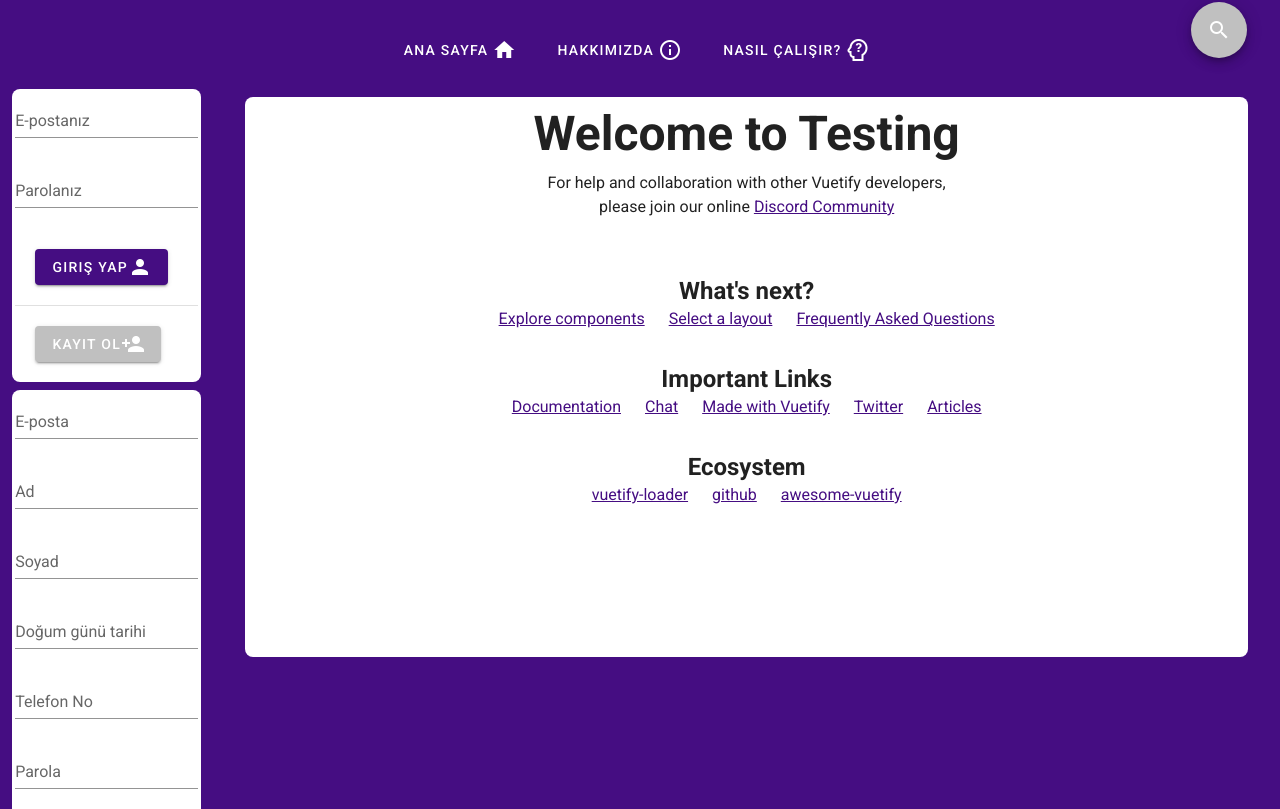
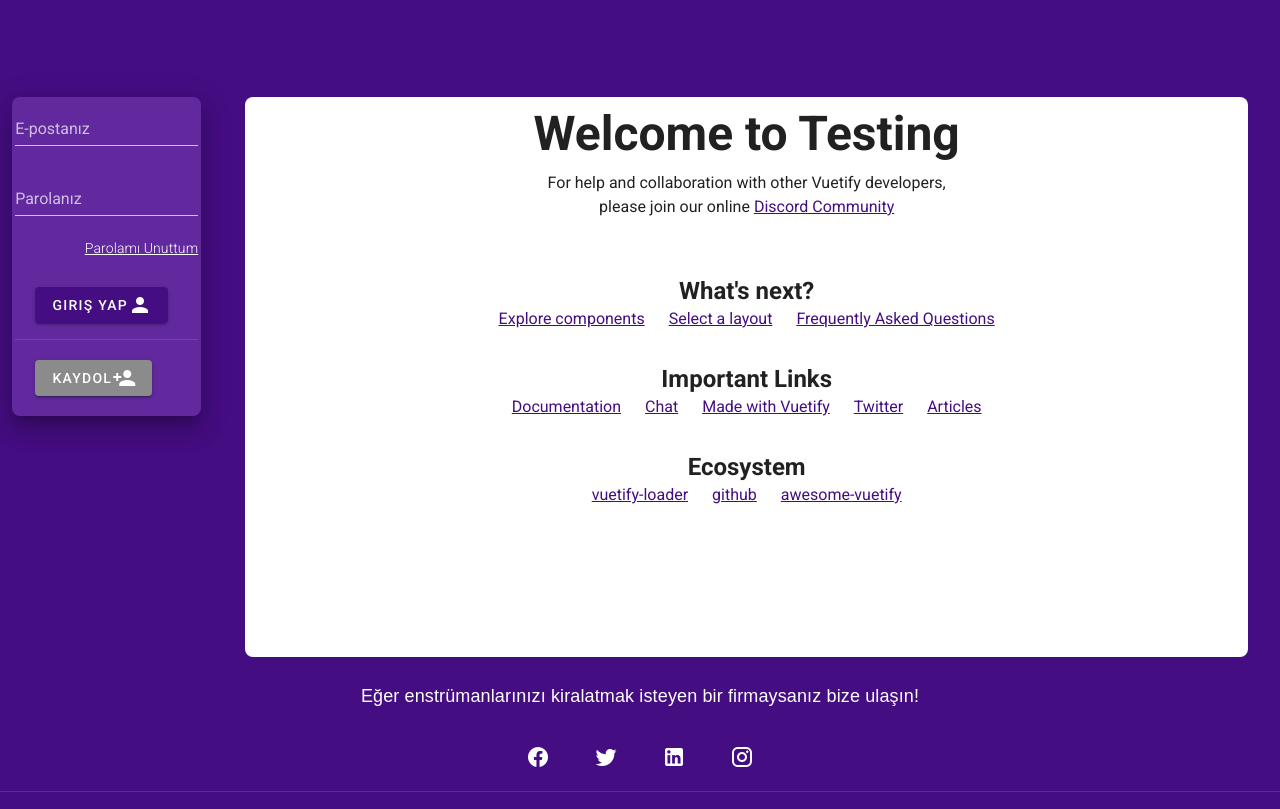
Before and after one commit to fatihy101/instrument-rent, a Vue app in the folder webclient/: page / in a window 1280 px wide. Shown: the part 191-1000 px from the top of the page. Built offline with nearby package versions, Linux system fonts and the light colour scheme.

Commit message:
Kayıt ekranı ve giriş ekranı geçişleri tamamlandı.

```diff
--- a/webclient/src/App.vue
+++ b/webclient/src/App.vue
@@ -7,8 +7,8 @@
       <v-row>
         <!-- Sidebar -->
         <v-col cols="2">
-          <Login/>
-          <Register/>
+          <Login @visibilityEvent="show_login = $event" :visibility="show_login"/>
+          <Register :visibility="!show_login"/>
         </v-col>
         <!-- /Sidebar -->
         <!-- main sheet, view -->
@@ -38,6 +38,7 @@ export default {
   name: 'App',
 
   data: () => ({
+    show_login: true
   }),
   components: {
     Login,
@@ -55,4 +56,18 @@ export default {
   color: #fff;
   }
 
+  /* Enter and leave animations can use different */
+/* durations and timing functions.              */
+.slide-enter-active {
+  transition: all .4s ease;
+}
+.slide-leave-active {
+  transition: all .2s cubic-bezier(1.0, 0.5, 0.8, 1.0);
+}
+.slide-enter, .slide-leave-to
+/* .slide-fade-leave-active below version 2.1.8 */ {
+  transform: translateX(10px);
+  opacity: 0;
+}
+
 </style>
--- a/webclient/src/components/Login.vue
+++ b/webclient/src/components/Login.vue
@@ -1,28 +1,49 @@
 <template>
-
-        <v-sheet rounded="lg" class="d-flex justify-center">
-            <v-form lazy-validation>
-            <v-text-field label="E-postanız"></v-text-field>
-            <v-text-field label="Parolanız"></v-text-field>
-
-                <v-btn color="primary" class="ml-5 my-5">
+  <transition name="slide">
+    <v-sheet v-if="this.$store.getters.getLoginDisplay" rounded="lg" class="d-flex justify-center mt-2" dark color="primary lighten-1" elevation="15">
+        <v-form lazy-validation @submit.prevent="pressed" class="mx-n5">
+            <v-text-field label="E-postanız" v-model="email"></v-text-field>
+            <div>
+                <v-text-field label="Parolanız" type="password" v-model="password"></v-text-field>
+                <small class="d-flex justify-end subtitle-2 font-weight-light"><a href="#" style="color:white;">Parolamı Unuttum</a></small>
+            </div>
+            <v-btn color="primary" type="submit" class="ml-5 mt-7 mb-4 d-flex justify-center">
                 Giriş Yap <v-icon>mdi-account</v-icon>
             </v-btn>
             <v-divider></v-divider>
-            <v-btn color="accent" class="ml-5 my-5">
-                Kayıt Ol <v-icon>mdi-account-plus</v-icon>
+            <v-btn color="accent darken-2" class="ml-5 my-5" @click="$store.commit('changeLoginDisplay')">
+                Kaydol <v-icon>mdi-account-plus</v-icon>
             </v-btn>
-            </v-form>
-        </v-sheet>
+        </v-form>
+    </v-sheet>
+  </transition>
 </template>
 
 <script>
+import firebase from 'firebase/app'
+import 'firebase/auth'
 export default {
-  name: 'Login'
-
+  name: 'Login',
+  data: () => ({
+    show: null,
+    email: '',
+    password: '',
+    error: ''
+  }),
+  methods: {
+    async pressed () {
+      try {
+        // TODO: Sign in and redirect to profile page.
+        firebase.auth().createUserWithEmailAndPassword(this.email, this.password)
+        firebase.auth().currentUser.delete()
+      } catch (err) {
+        console.log(err)
+      }
+    }
+  }
 }
 </script>
 
-<style>
+<style lang="scss" scoped>
 
 </style>
--- a/webclient/src/components/Register.vue
+++ b/webclient/src/components/Register.vue
@@ -1,7 +1,17 @@
 <template>
   <transition name="slide">
-    <span v-if="show">
-      <v-sheet rounded="lg" class="d-flex justify-center mt-2">
+    <v-sheet v-if="!$store.getters.getLoginDisplay" rounded="lg" class="d-flex justify-center mt-2" dark color="primary lighten-1" elevation="15">
+      <v-container>
+        <v-row dense>
+          <v-col>
+            <v-btn class="mb-3" icon color="primary" @click="$store.commit('changeLoginDisplay')">
+              <v-icon color="accent"> mdi-arrow-left-thick </v-icon>
+            </v-btn>
+            <v-divider></v-divider>
+          </v-col>
+        </v-row>
+        <v-row>
+          <v-col class="d-flex justify-center">
             <v-form lazy-validation @submit.prevent="register" class="mx-n5">
               <p v-if="errors.length"  style="color:pink; word-wrap:break-word;">
                 <ul style="list-style-type:none;">
@@ -20,12 +30,11 @@
                 <v-btn color="success darken-2" :loading="loading" type="submit" class="ml-5 my-5">
                     Kaydol <v-icon>mdi-account-check</v-icon>
                 </v-btn>
-                <v-btn color="accent" @click="show = !show" class="ml-5 my-5 d-flex" >
-                    Test <v-icon>mdi-account-check</v-icon>
-                </v-btn>
             </v-form>
-        </v-sheet>
-    </span>
+          </v-col>
+        </v-row>
+      </v-container>
+    </v-sheet>
   </transition>
 </template>
 
@@ -40,7 +49,8 @@ export default {
   data: () => ({
     errors: [],
     loading: false,
-    show: true,
+    show: null,
+    date: null,
     email: null,
     name: null,
     surname: null,
@@ -130,25 +140,3 @@ export default {
 
 }
 </script>
-
-<style>
-/* Enter and leave animations can use different */
-/* durations and timing functions.              */
-.slide-enter-active {
-  transition: all .3s ease;
-}
-.slide-leave-active {
-  transition: all .5s cubic-bezier(1.0, 0.5, 0.8, 1.0);
-}
-.slide-enter, .slide-leave-to
-/* .slide-fade-leave-active below version 2.1.8 */ {
-  transform: translateX(10px);
-  opacity: 0;
-}
-
-.unmatching_pass{
-  border-color: red;
-  outline-color: red;
-  color: red;
-}
-</style>
--- a/webclient/src/store/index.js
+++ b/webclient/src/store/index.js
@@ -5,11 +5,21 @@ Vue.use(Vuex)
 
 export default new Vuex.Store({
   state: {
+    loginDisplay: true
   },
   mutations: {
+    changeLoginDisplay (state, payload) {
+      state.loginDisplay = !state.loginDisplay
+    }
   },
   actions: {
+    changeLoginDisplay ({ commit }) {
+      commit('changeLoginDisplay')
+    }
   },
   modules: {
+  },
+  getters: {
+    getLoginDisplay: state => state.loginDisplay
   }
 })
```
